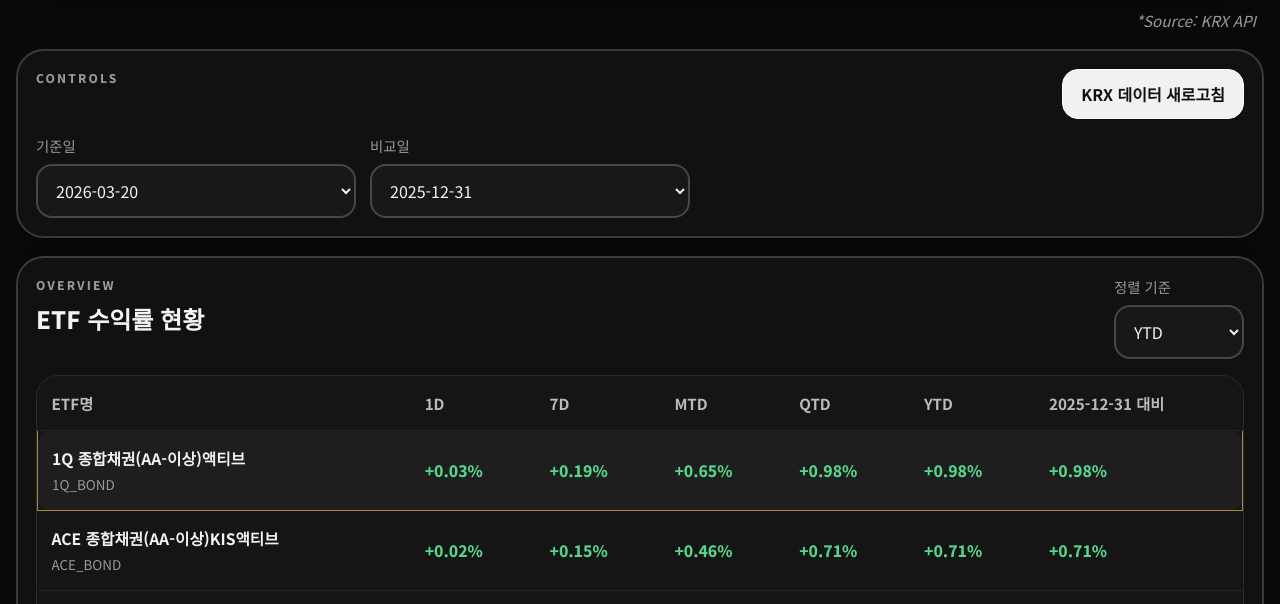
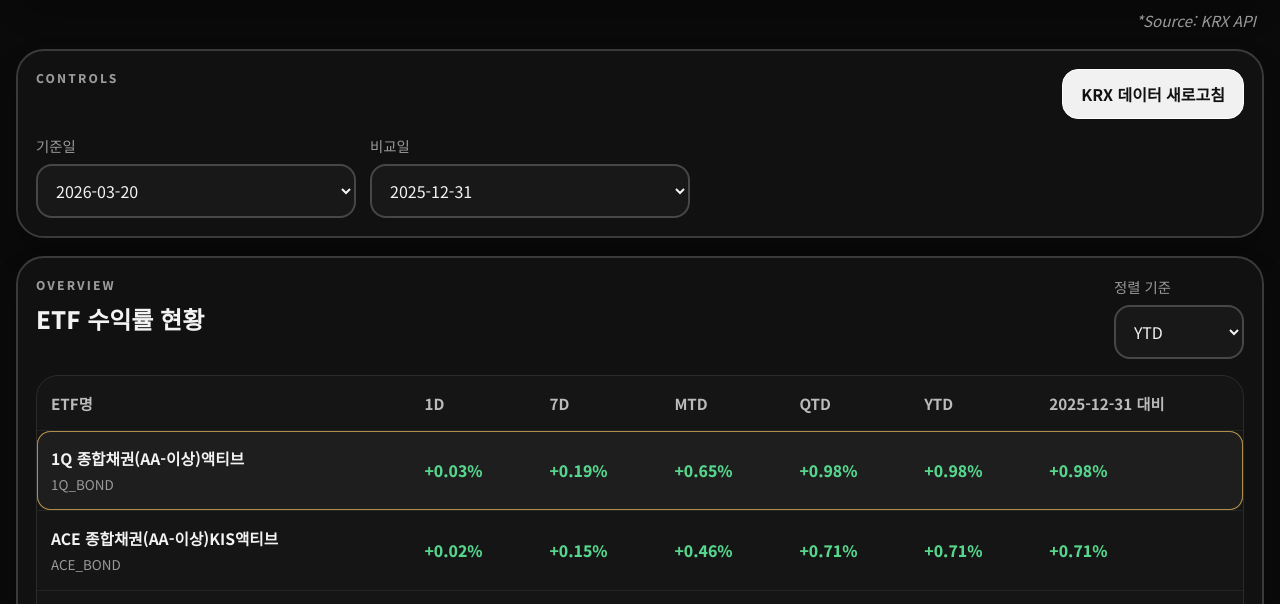
Before and after one commit to taeheon-source/ETF, a website: page index.html in a window 1280 px wide. Shown: the part 177-781 px from the top of the page. Drawn offline with Linux system fonts and the light colour scheme; no server answers.

Commit message:
Fix featured row top border

```diff
--- a/styles.css
+++ b/styles.css
@@ -205,18 +205,23 @@ td {
 }
 
 .returns-table tbody tr.is-featured td {
-  border-top: 1px solid rgba(185, 147, 77, 0.9);
-  border-bottom: 1px solid rgba(185, 147, 77, 0.9);
+  box-shadow: inset 0 1px 0 rgba(185, 147, 77, 0.95), inset 0 -1px 0 rgba(185, 147, 77, 0.95);
 }
 
 .returns-table tbody tr.is-featured td:first-child {
-  border-left: 1px solid rgba(185, 147, 77, 0.9);
+  box-shadow:
+    inset 1px 0 0 rgba(185, 147, 77, 0.95),
+    inset 0 1px 0 rgba(185, 147, 77, 0.95),
+    inset 0 -1px 0 rgba(185, 147, 77, 0.95);
   border-top-left-radius: 14px;
   border-bottom-left-radius: 14px;
 }
 
 .returns-table tbody tr.is-featured td:last-child {
-  border-right: 1px solid rgba(185, 147, 77, 0.9);
+  box-shadow:
+    inset -1px 0 0 rgba(185, 147, 77, 0.95),
+    inset 0 1px 0 rgba(185, 147, 77, 0.95),
+    inset 0 -1px 0 rgba(185, 147, 77, 0.95);
   border-top-right-radius: 14px;
   border-bottom-right-radius: 14px;
 }
```
